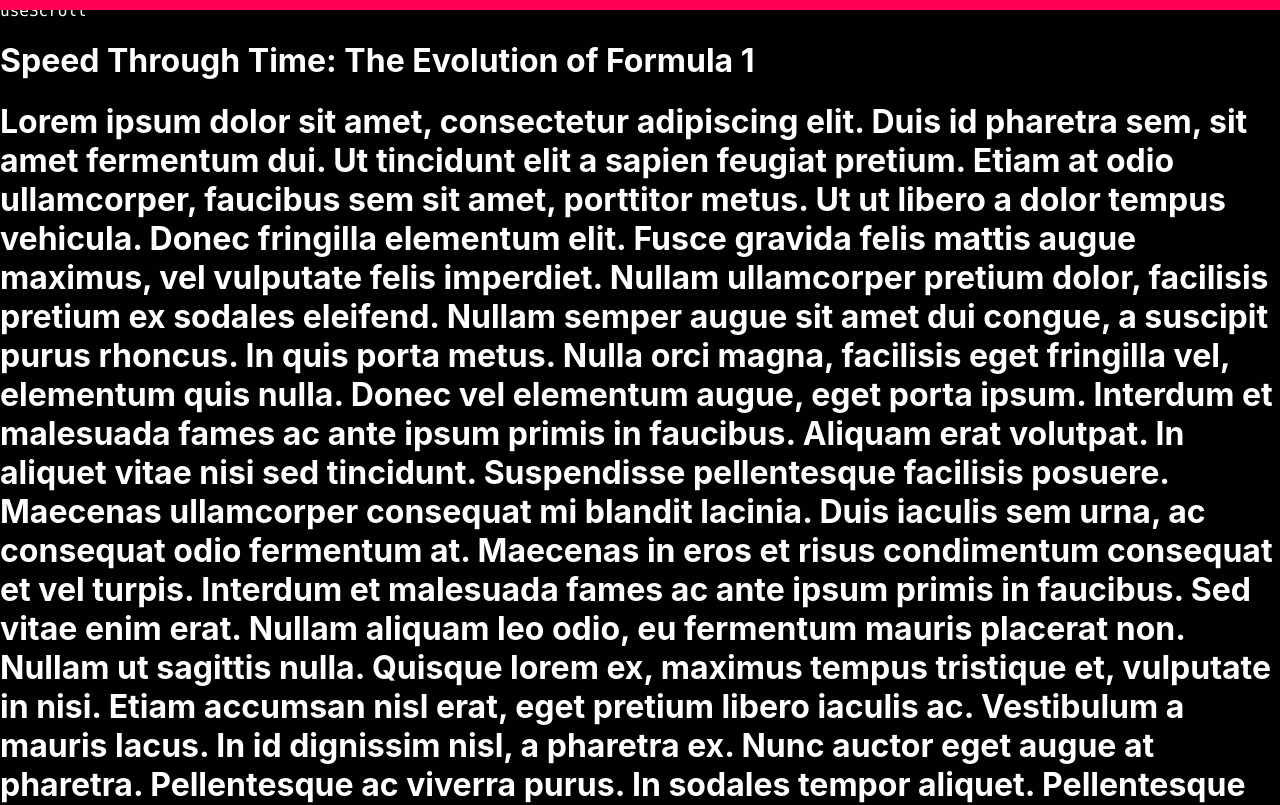
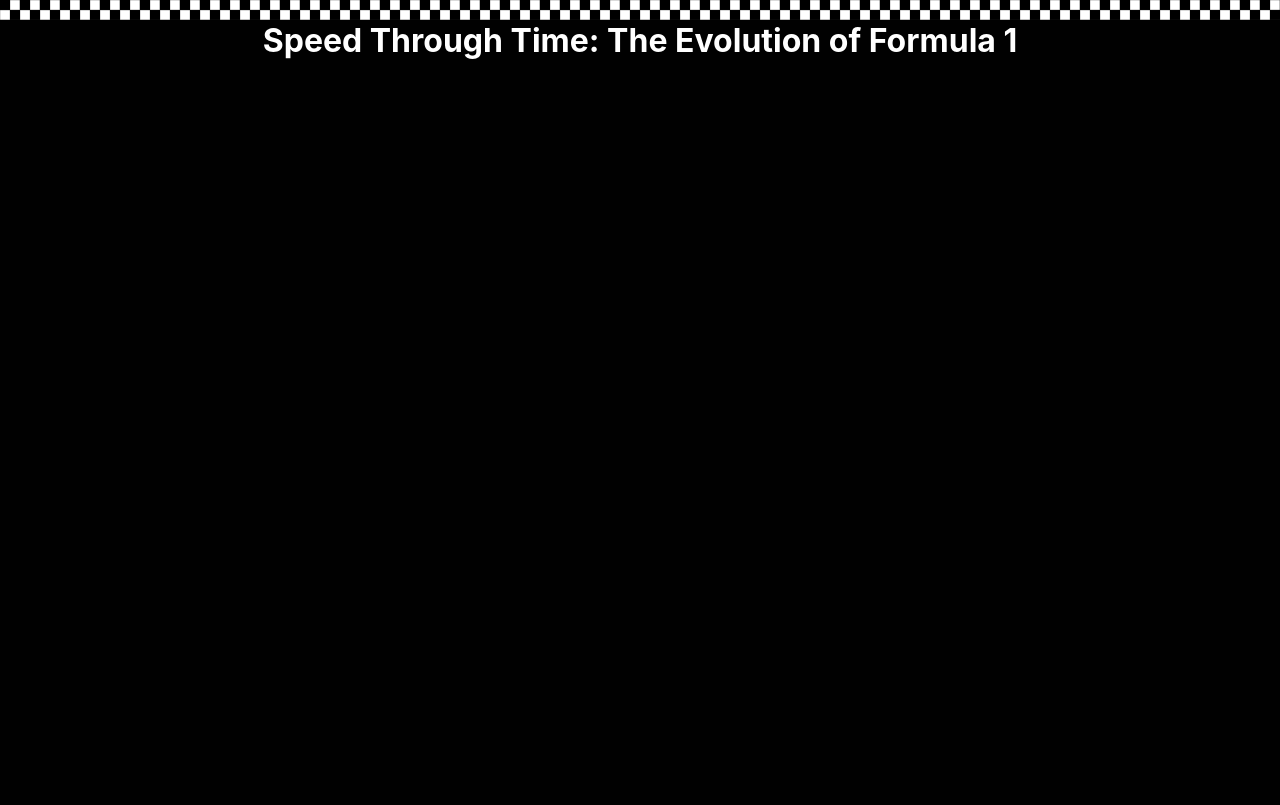
Before and after one commit to edouard20/projet-inf8808, a React (Create React App) app: page / in a window 1280 px wide. Shown: the top 805 px of the page. Built offline with nearby package versions, Linux system fonts and the light colour scheme.

Commit message:
added a checkered flag progress bar and repo cleanup

```diff
--- a/src/App.css
+++ b/src/App.css
@@ -19,12 +19,6 @@
   padding-bottom: 100px;
 }
 
-.progress-bar {
-  position: fixed;
-  top: 0;
-  left: 0;
-  right: 0;
-  height: 10px;
-  background: var(--red);
-  transform-origin: 0%;
+.App {
+  text-align: center;
 }
--- a/src/App.js
+++ b/src/App.js
@@ -1,50 +1,15 @@
 import React from 'react';
 import { motion, useScroll } from "framer-motion";
 import './App.css';
+import ProgressBar from './ProgressBar';
 function App() {
-  const { scrollYProgress } = useScroll();
-
   return (
     <>
-      <motion.div className='progress-bar' style={{ scaleX: scrollYProgress }} />
-      <code style={{color: "white"}} >useScroll</code>
+      <ProgressBar/>
       <div className="App">
-        <h1 className='App-header' style={{color: "white"}}>Speed Through Time: The Evolution of Formula 1</h1>
-
+        <h1 style={{color: "white"}}>Speed Through Time: The Evolution of Formula 1</h1>
       </div>
-      <h1 style={{color: "white"}}>Lorem ipsum dolor sit amet, consectetur adipiscing elit. Duis id pharetra sem, sit amet fermentum dui. Ut tincidunt elit a sapien feugiat pretium. Etiam at odio ullamcorper, faucibus sem sit amet, porttitor metus. Ut ut libero a dolor tempus vehicula. Donec fringilla elementum elit. Fusce gravida felis mattis augue maximus, vel vulputate felis imperdiet. Nullam ullamcorper pretium dolor, facilisis pretium ex sodales eleifend. Nullam semper augue sit amet dui congue, a suscipit purus rhoncus. In quis porta metus.
-
-Nulla orci magna, facilisis eget fringilla vel, elementum quis nulla. Donec vel elementum augue, eget porta ipsum. Interdum et malesuada fames ac ante ipsum primis in faucibus. Aliquam erat volutpat. In aliquet vitae nisi sed tincidunt. Suspendisse pellentesque facilisis posuere. Maecenas ullamcorper consequat mi blandit lacinia. Duis iaculis sem urna, ac consequat odio fermentum at.
-
-Maecenas in eros et risus condimentum consequat et vel turpis. Interdum et malesuada fames ac ante ipsum primis in faucibus. Sed vitae enim erat. Nullam aliquam leo odio, eu fermentum mauris placerat non. Nullam ut sagittis nulla. Quisque lorem ex, maximus tempus tristique et, vulputate in nisi. Etiam accumsan nisl erat, eget pretium libero iaculis ac. Vestibulum a mauris lacus. In id dignissim nisl, a pharetra ex. Nunc auctor eget augue at pharetra. Pellentesque ac viverra purus.
-
-In sodales tempor aliquet. Pellentesque habitant morbi tristique senectus et netus et malesuada fames ac turpis egestas. Sed id convallis erat, vel sagittis velit. Etiam rutrum mattis turpis vel commodo. In ac mauris et ex consequat viverra ut ut eros. Nunc ac tellus sed tellus feugiat dictum. Morbi in urna maximus, efficitur ante quis, vulputate odio. Vivamus et diam dui. Nullam ac ipsum suscipit, gravida odio at, eleifend urna.
-
-Nunc elementum porta justo vel dictum. Vivamus porttitor vehicula neque eu blandit. Morbi porta elementum tortor, ut maximus turpis lobortis et. Nulla iaculis dui sit amet dui condimentum, sed interdum tortor cursus. Nullam a turpis porta, imperdiet lacus blandit, lacinia tortor. Vestibulum a elementum tellus. Proin in mattis mauris, a ullamcorper massa. In lobortis elementum tortor non iaculis.
-
-Ut ac libero sed enim facilisis sodales. Nunc leo libero, vehicula ac leo ac, blandit malesuada nisi. Aenean dolor augue, dapibus a luctus non, rhoncus id magna. Curabitur imperdiet scelerisque commodo. Donec vulputate massa sit amet orci volutpat posuere. Suspendisse at consectetur diam. Curabitur vehicula at augue vel convallis. Praesent tortor turpis, volutpat a accumsan vitae, faucibus non sapien. Aliquam nunc quam, consequat at imperdiet vitae, ullamcorper nec erat. Morbi sollicitudin lectus a diam fermentum, at blandit dui imperdiet. Ut nec consequat ex. Pellentesque dictum urna a nisi pellentesque, ut eleifend mauris aliquet. Etiam condimentum faucibus ultricies.
-
-In hac habitasse platea dictumst. Vivamus vulputate quam eget consequat cursus. Suspendisse potenti. Nunc hendrerit dui nec malesuada tristique. Nullam a est ut purus aliquam volutpat. In porta risus velit, sit amet pretium libero malesuada eget. Nullam a purus odio. Morbi posuere pellentesque pretium. Praesent sed turpis in nibh consectetur rhoncus. In efficitur magna fermentum mi dapibus, pharetra porttitor turpis ornare.
-
-Cras eget pulvinar erat, vitae molestie ante. Nullam a ligula eget magna pretium dapibus. Integer sed mollis turpis. Pellentesque blandit ex in dolor hendrerit laoreet. Suspendisse potenti. Mauris purus augue, euismod in risus sed, elementum pretium sem. Maecenas diam justo, tristique at dui in, vestibulum tempor est. Aliquam erat volutpat. Nam porta pulvinar porttitor. Vivamus gravida pellentesque elit, non cursus nibh auctor non. Proin maximus molestie metus. Quisque fringilla maximus enim at faucibus. Pellentesque malesuada metus nec odio interdum imperdiet. Maecenas at dui ex. Integer dapibus scelerisque fringilla.
-
-Suspendisse vel efficitur elit. Lorem ipsum dolor sit amet, consectetur adipiscing elit. Donec a libero eget nunc lacinia elementum. Integer nec quam pulvinar, iaculis lacus porta, tristique purus. Integer in turpis eget dolor auctor interdum. Nullam mi turpis, bibendum eu erat in, euismod finibus velit. Integer mattis ut dolor a luctus. Phasellus quis ex felis. Proin accumsan scelerisque tempor. Nullam pretium mollis velit in aliquet. Curabitur ultrices risus odio, id mollis ligula viverra id. Integer vulputate dui et egestas egestas. Donec imperdiet pretium tempor. Quisque elementum enim justo, a semper ipsum suscipit sed. Suspendisse non ullamcorper libero.
-
-Vivamus vehicula mi eget tristique dictum. Nulla vulputate condimentum felis vehicula condimentum. Pellentesque ante augue, molestie at sodales in, lobortis eget nunc. In mauris nulla, ultrices nec ipsum ut, placerat scelerisque augue. Morbi vel mollis leo. Duis porttitor fringilla lacus, vitae vulputate ipsum volutpat sit amet. Pellentesque habitant morbi tristique senectus et netus et malesuada fames ac turpis egestas. Proin sit amet pharetra ante, id lacinia libero. Sed rutrum nisi non laoreet scelerisque. Ut mattis eros iaculis nisl pellentesque, blandit tempor lectus volutpat.
-
-Donec ac maximus neque. Donec ac diam eu ligula dictum consequat. Duis posuere vitae felis sed dapibus. Morbi consectetur est quis sagittis pellentesque. Sed lacinia eleifend ultricies. Aenean purus lacus, feugiat id tortor a, hendrerit aliquet eros. Nam pellentesque risus ut felis vehicula ullamcorper. Maecenas egestas vitae neque a fermentum. In suscipit pretium velit, mattis consectetur nulla luctus ac. Mauris sed quam libero.
-
-Nulla sed erat id massa fringilla eleifend a vel nulla. Donec ante eros, interdum quis auctor ornare, hendrerit sed urna. Duis vestibulum augue enim, eget facilisis turpis commodo ac. Donec auctor iaculis eros, scelerisque vulputate sem commodo a. Pellentesque rutrum dolor ipsum, ut placerat diam egestas a. Nunc iaculis at ante vulputate lacinia. Duis vel molestie magna.
-
-Sed auctor sem ornare, tempor leo nec, dapibus nisl. Curabitur pretium velit sed augue sollicitudin cursus at eget risus. Nam mauris tortor, dapibus ac lectus sed, porttitor vulputate eros. Nulla vel erat ut diam convallis finibus et at felis. Vivamus vehicula lacus sed venenatis gravida. Vivamus porta tellus ac dolor rhoncus, non ultricies lorem porttitor. Nulla id ultricies diam.
-
-Cras ut elit sapien. Vestibulum quis iaculis sem, ut imperdiet mauris. Quisque aliquam semper tellus ut ullamcorper. Aliquam sed egestas neque, non blandit nulla. Sed ut malesuada urna. Suspendisse tortor ligula, sollicitudin in vulputate ut, fermentum id orci. Etiam tempus nisl mauris, elementum tincidunt odio gravida ac. Donec fermentum magna gravida finibus laoreet. Fusce tempor felis sit amet metus aliquam aliquet.
-
-Nam tempus gravida erat. Cras laoreet sem sed ex varius, in scelerisque mi consectetur. Nulla ullamcorper ornare erat non efficitur. Aenean posuere ex at sodales molestie. Praesent molestie dui elit, sed suscipit mi varius vehicula. Donec eget porttitor erat. Vestibulum imperdiet mauris quis dui imperdiet, a molestie velit rutrum. Aenean congue cursus urna sit amet fermentum. Nulla fringilla orci nibh, sed placerat felis auctor a. Nunc at ex nec arcu dapibus consequat. Suspendisse potenti. Sed lobortis eros ut felis placerat sodales.
-
-</h1>
     </>
-  );
-}
+)};
 
 export default App;
--- /dev/null
+++ b/src/ProgressBar.css
@@ -0,0 +1,9 @@
+.progress-bar {
+    position: fixed;
+    top: 0;
+    left: 0;
+    height: 20px;
+    background-image: url("checkered_flag.jpg");
+    background-repeat: repeat;
+    transform-origin: left center;
+  }
--- /dev/null
+++ b/src/ProgressBar.js
@@ -0,0 +1,28 @@
+import { motion, useScroll, useTransform } from 'framer-motion';
+import React, { useEffect, useState } from 'react';
+import './ProgressBar.css';
+
+function ProgressBar() {
+    const { scrollYProgress } = useScroll();
+    const [fullWidth, setFullWidth] = useState(0);
+
+    useEffect(() => {
+      const calculatedFullWidth = document.body.clientWidth;
+      setFullWidth(calculatedFullWidth);
+    }, []);
+
+    const width = useTransform(scrollYProgress, [0, 1], [0, fullWidth]);
+
+    return (
+      <motion.div
+        className="progress-bar"
+        style={{
+          width: width,
+          backgroundSize: `20px 20px`,
+        }}
+      />
+    );
+  }
+
+
+export default ProgressBar;
```
Also changed, not shown: src/checkered_flag.jpg (added).
